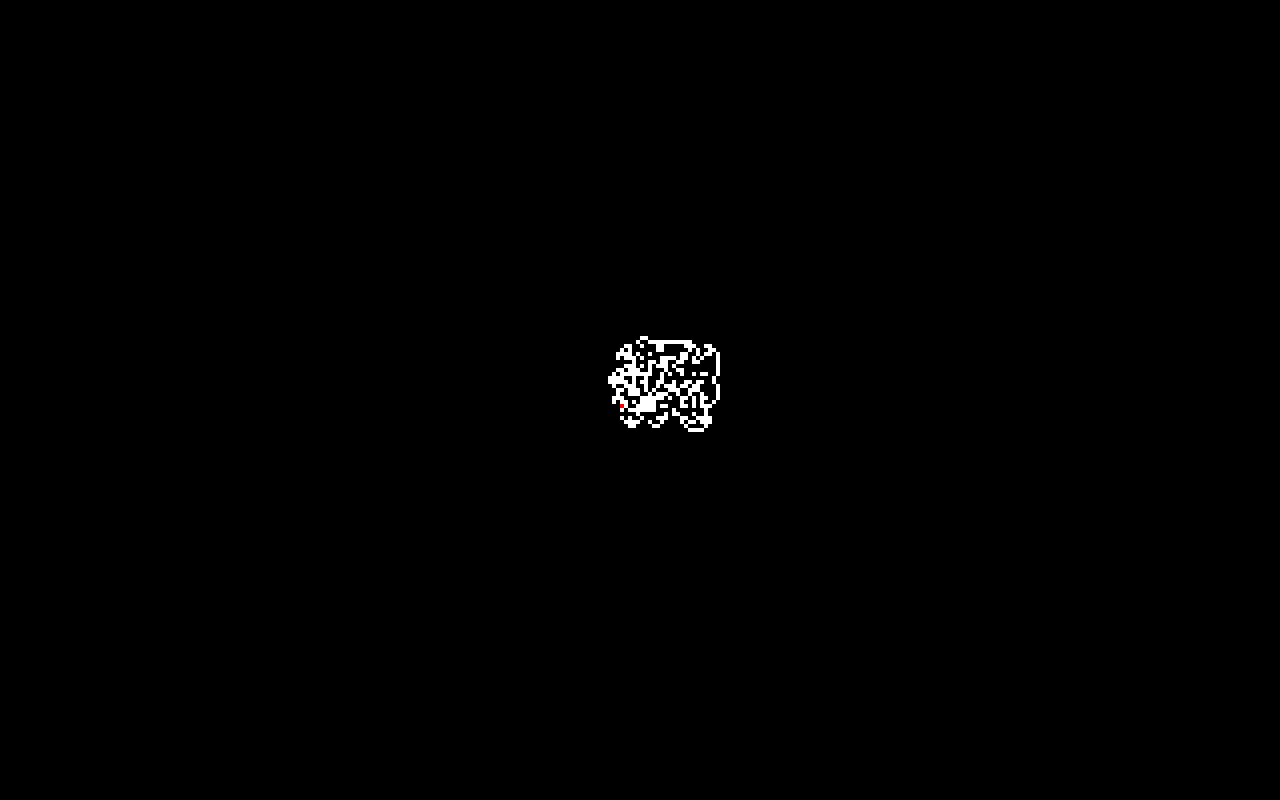
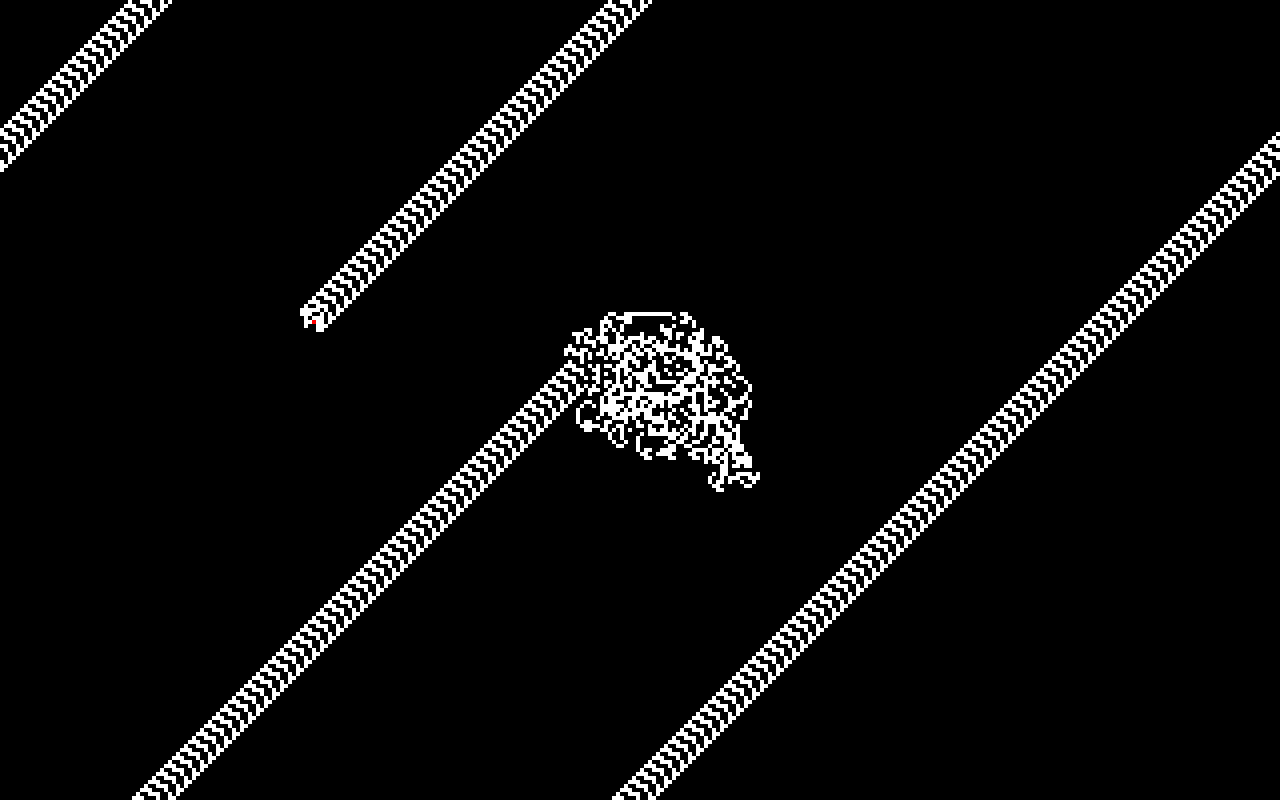
Before and after one commit to Axodouble/Ants, a plain HTML site: page index.html in a window 1280 px wide. Drawn offline with Linux system fonts and the light colour scheme.

Commit message:
Added wraparound

```diff
--- a/index.html
+++ b/index.html
@@ -77,11 +77,6 @@
         }
 
         function step() {
-            // Check bounds
-            if (antX < 0 || antX >= cols || antY < 0 || antY >= rows) {
-                return;
-            }
-
             const currentCell = grid[antY][antX];
 
             // Langton's Ant rules:
@@ -103,11 +98,17 @@
             // Move forward
             antX += dx[antDirection];
             antY += dy[antDirection];
+
+            // Wrap around edges (toroidal world)
+            if (antX < 0) antX = cols - 1;
+            if (antX >= cols) antX = 0;
+            if (antY < 0) antY = rows - 1;
+            if (antY >= rows) antY = 0;
         }
 
         function animate() {
             // Run multiple steps per frame for faster simulation
-            for (let i = 0; i < 10; i++) {
+            for (let i = 0; i < 100; i++) {
                 step();
             }
 
```
